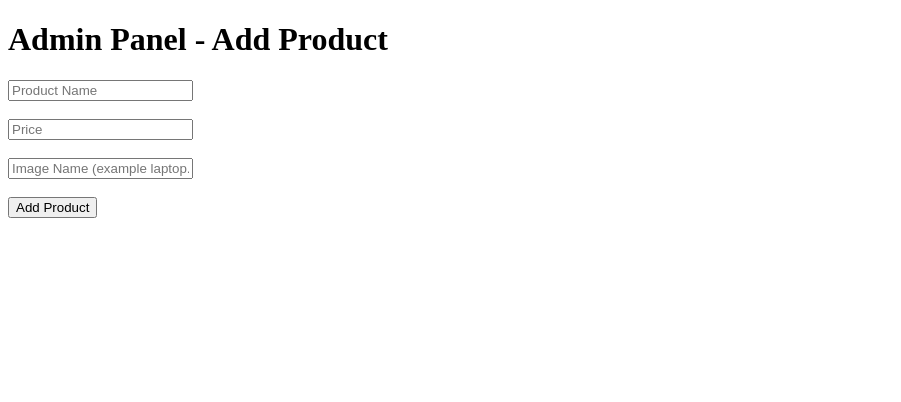
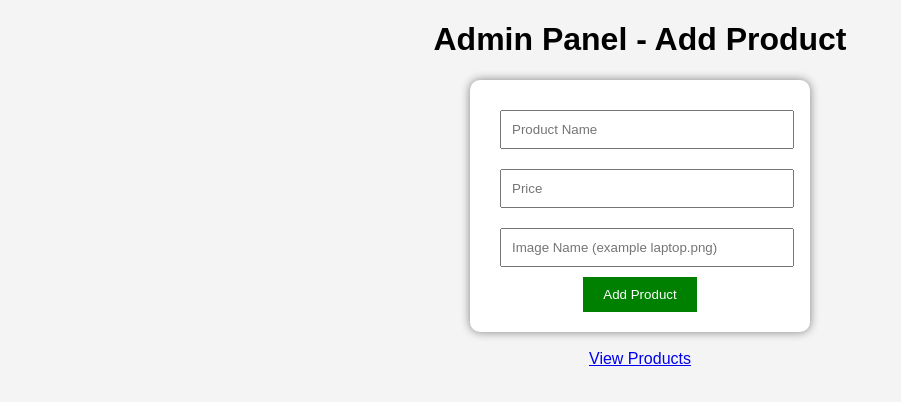
Before and after one commit to vickycodes-lab/nodejs-ecommerce-mysql, a website: page views/admin.html in a window 1280 px wide. Shown: the whole page, without its empty margins (0-901 px from the left). Drawn offline with Linux system fonts and the light colour scheme.

```diff
--- a/public/js/products.js
+++ b/public/js/products.js
@@ -3,6 +3,8 @@ fetch("/products")
 .then(data => {
 
 let container = document.getElementById("product-list");
+
+container.innerHTML = ""; // clear old products
 
 data.forEach(product => {
 
@@ -22,4 +24,5 @@ container.appendChild(card);
 
 });
 
-});
+})
+.catch(err => console.log("Error loading products:", err));
--- a/views/admin.html
+++ b/views/admin.html
@@ -3,6 +3,44 @@
 
 <head>
 <title>Admin Panel</title>
+
+<style>
+
+body{
+font-family: Arial;
+text-align:center;
+background:#f4f4f4;
+}
+
+form{
+background:white;
+padding:20px;
+width:300px;
+margin:auto;
+border-radius:10px;
+box-shadow:0 0 10px gray;
+}
+
+input{
+width:90%;
+padding:10px;
+margin:10px;
+}
+
+button{
+padding:10px 20px;
+background:green;
+color:white;
+border:none;
+cursor:pointer;
+}
+
+button:hover{
+background:darkgreen;
+}
+
+</style>
+
 </head>
 
 <body>
@@ -11,16 +49,20 @@
 
 <form action="/add-product" method="POST">
 
-<input type="text" name="name" placeholder="Product Name" required><br><br>
+<input type="text" name="name" placeholder="Product Name" required>
 
-<input type="number" name="price" placeholder="Price" required><br><br>
+<input type="number" name="price" placeholder="Price" required>
 
-<input type="text" name="image" placeholder="Image Name (example laptop.png)" required><br><br>
+<input type="text" name="image" placeholder="Image Name (example laptop.png)" required>
 
 <button type="submit">Add Product</button>
 
 </form>
 
+<br>
+
+<a href="/products.html">View Products</a>
+
 </body>
 
 </html>
```
Also changed, not shown: server.js (+66 -3 lines).
